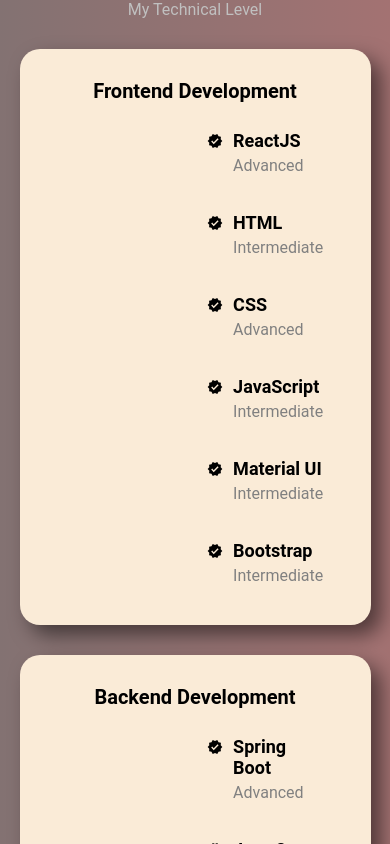
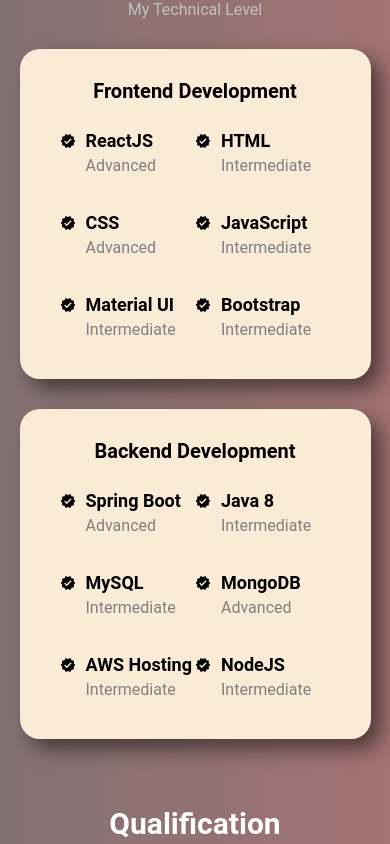
Before and after one commit to RISHIGOLI/portfolio-website, a React (Create React App) app: page / in a window 390 px wide. Shown: the part 1640-2484 px from the top of the page. Built offline with nearby package versions, Linux system fonts and the light colour scheme; the HTML template or start-up script is replaced by a standard one.

Commit message:
modified css of skills section

```diff
--- a/src/pages/Skills.jsx
+++ b/src/pages/Skills.jsx
@@ -26,11 +26,11 @@
     justifyContent: "space-evenly",
     padding: "0% 13%",
     [theme.breakpoints.down(768)]: {
-      height: '100%',
-      display: 'flex',
-      justifyContent: 'center',
+      height: "100%",
+      display: "flex",
+      justifyContent: "center",
       marginTop: "0px",
-      padding: '0% 5%'
+      padding: "0% 5%",
     },
   },
   contentContainer: {
@@ -40,7 +40,7 @@
     maxHeight: "300px",
     [theme.breakpoints.down(768)]: {
       flexDirection: "column",
-      maxHeight: 'max-content'
+      maxHeight: "max-content",
     },
   },
   content: {
@@ -48,22 +48,36 @@
     padding: "0px 25px",
     [theme.breakpoints.down(768)]: {
       width: "100%",
-      margin: '15px 0px',
-      padding: '0px'
+      margin: "15px 0px",
+      padding: "0px",
     },
   },
-  titleContainer:{
-    ...centerContent, flexDirection: "column" ,
-    [theme.breakpoints.down(768)]:{
-      margin: '15px'
-    }
+  titleContainer: {
+    ...centerContent,
+    flexDirection: "column",
+    [theme.breakpoints.down(768)]: {
+      margin: "15px",
+    },
   },
-  skills:{
-    width: "100%", flexWrap: "wrap", display: "flex",
-    [theme.breakpoints.down(768)]:{
-      justifyContent: 'flex-end'
-    }
-  }
+  skills: {
+    width: "100%",
+    flexWrap: "wrap",
+    display: "flex",
+    [theme.breakpoints.down(768)]: {
+      justifyContent: "flex-end",
+    },
+  },
+  skillsContainer: {
+    width: "40%",
+    maxWidth: "50%",
+    margin: "15px 15px",
+    justifyContent: "flex-start",
+    display: "flex",
+    [theme.breakpoints.down(505)]: {
+      width: "50%",
+      margin: "15px 0px",
+    },
+  },
 }));
 
 export default function Skills() {
@@ -141,7 +155,7 @@
               backgroundColor: "antiquewhite",
               borderRadius: "20px",
               padding: "20px 40px",
-              boxShadow: '10px 10px 20px 0px rgba(0, 0, 0, 0.5)'
+              boxShadow: "10px 10px 20px 0px rgba(0, 0, 0, 0.5)",
             }}
           >
             <Box
@@ -151,15 +165,7 @@
             </Box>
             <Grid className={classes.skills}>
               {frontendSkills.map((skill) => (
-                <Grid
-                  style={{
-                    width: "40%",
-                    maxWidth: "50%",
-                    margin: "15px 15px",
-                    justifyContent: "flex-start",
-                    display: "flex",
-                  }}
-                >
+                <Grid className={classes.skillsContainer}>
                   <Grid style={{ marginTop: "5px", marginRight: "10px" }}>
                     <MdVerified />
                   </Grid>
@@ -193,7 +199,7 @@
               backgroundColor: "antiquewhite",
               borderRadius: "20px",
               padding: "20px 40px",
-              boxShadow: '10px 10px 20px 0px rgba(0, 0, 0, 0.5)'
+              boxShadow: "10px 10px 20px 0px rgba(0, 0, 0, 0.5)",
             }}
           >
             <Box
@@ -203,15 +209,7 @@
             </Box>
             <Grid className={classes.skills}>
               {backendSkills.map((skill) => (
-                <Grid
-                  style={{
-                    width: "40%",
-                    maxWidth: "50%",
-                    margin: "15px 15px",
-                    justifyContent: "flex-start",
-                    display: "flex",
-                  }}
-                >
+                <Grid className={classes.skillsContainer}>
                   <Grid style={{ marginTop: "5px", marginRight: "10px" }}>
                     <MdVerified />
                   </Grid>
```
